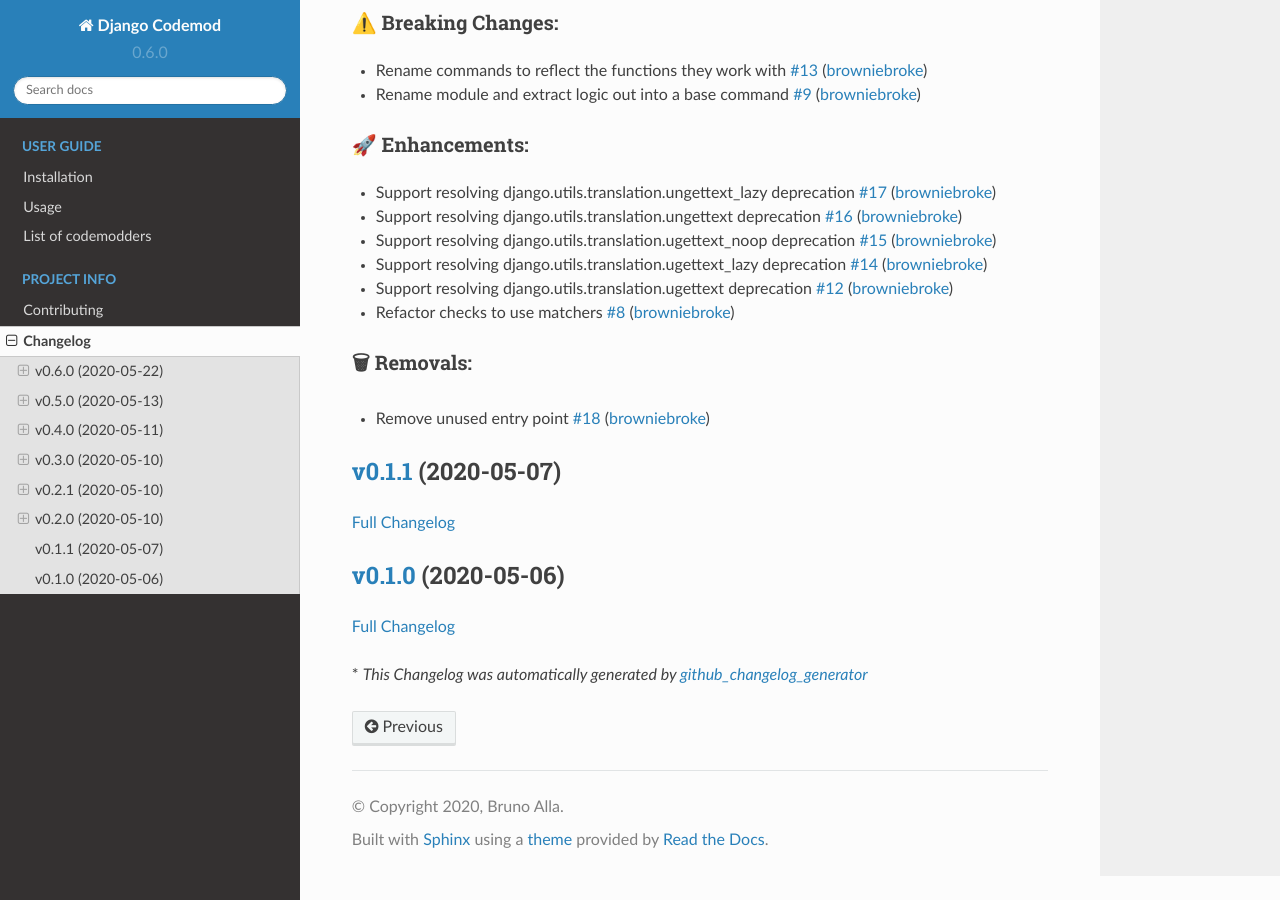
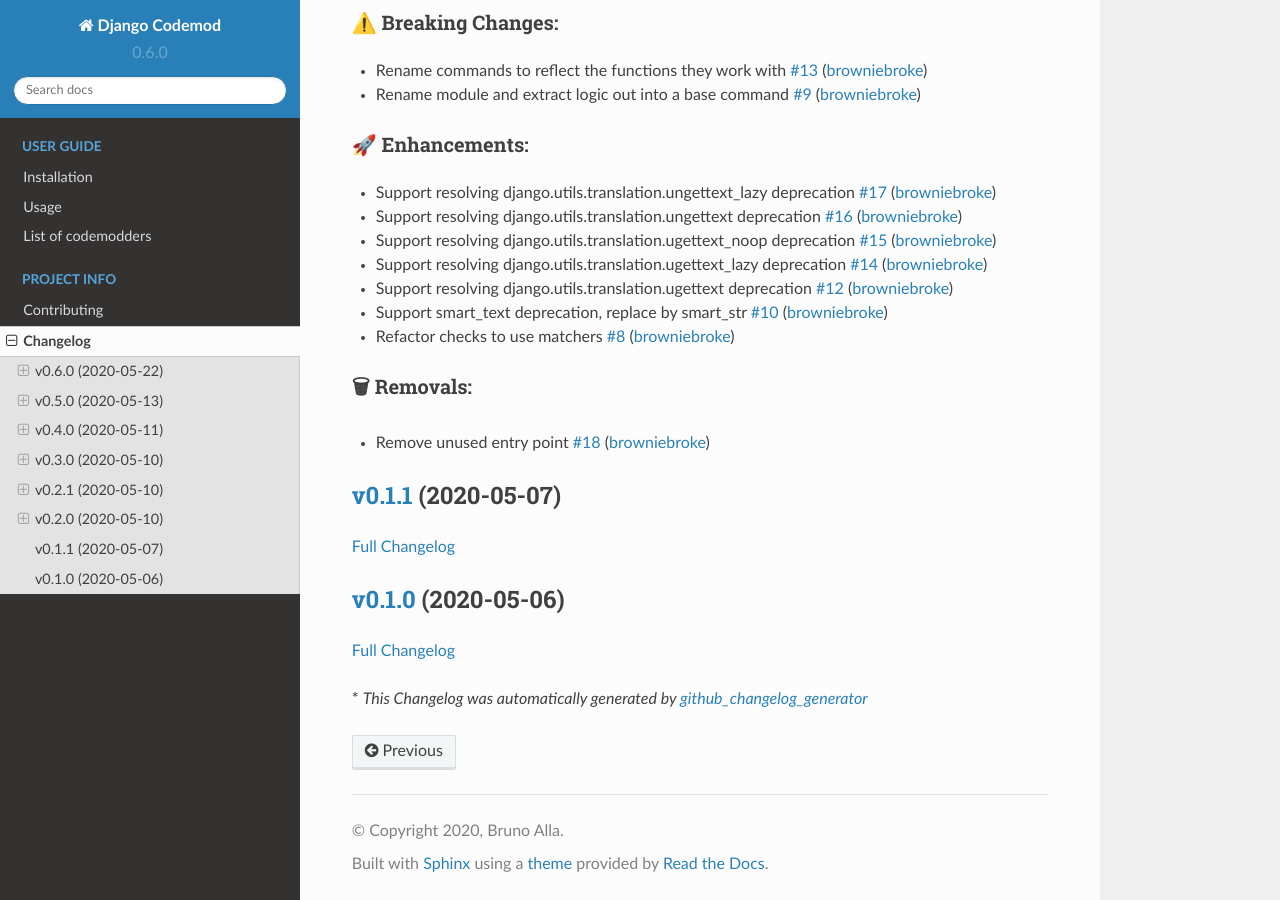
Before and after one commit to browniebroke/django-codemod, a Sphinx documentation site: the page built from docs/changelog.md, in a window 1280 px wide and 900 px high, scrolled down 1908 px. Built offline with Sphinx 7.4.7 and the Read the Docs theme 2.0.0, drawn with Linux system fonts in a browser that asks for light colours.

Commit message:
Update Changelog

```diff
--- a/docs/changelog.md
+++ b/docs/changelog.md
@@ -82,6 +82,7 @@
 - Support resolving django.utils.translation.ugettext\_noop deprecation [\#15](https://github.com/browniebroke/django-codemod/pull/15) ([browniebroke](https://github.com/browniebroke))
 - Support resolving django.utils.translation.ugettext\_lazy deprecation [\#14](https://github.com/browniebroke/django-codemod/pull/14) ([browniebroke](https://github.com/browniebroke))
 - Support resolving django.utils.translation.ugettext deprecation [\#12](https://github.com/browniebroke/django-codemod/pull/12) ([browniebroke](https://github.com/browniebroke))
+- Support smart\_text deprecation, replace by smart\_str [\#10](https://github.com/browniebroke/django-codemod/pull/10) ([browniebroke](https://github.com/browniebroke))
 - Refactor checks to use matchers [\#8](https://github.com/browniebroke/django-codemod/pull/8) ([browniebroke](https://github.com/browniebroke))
 
 ### 🗑 Removals:
```
Also changed, not shown: CHANGELOG.md (+1 -0 lines).
